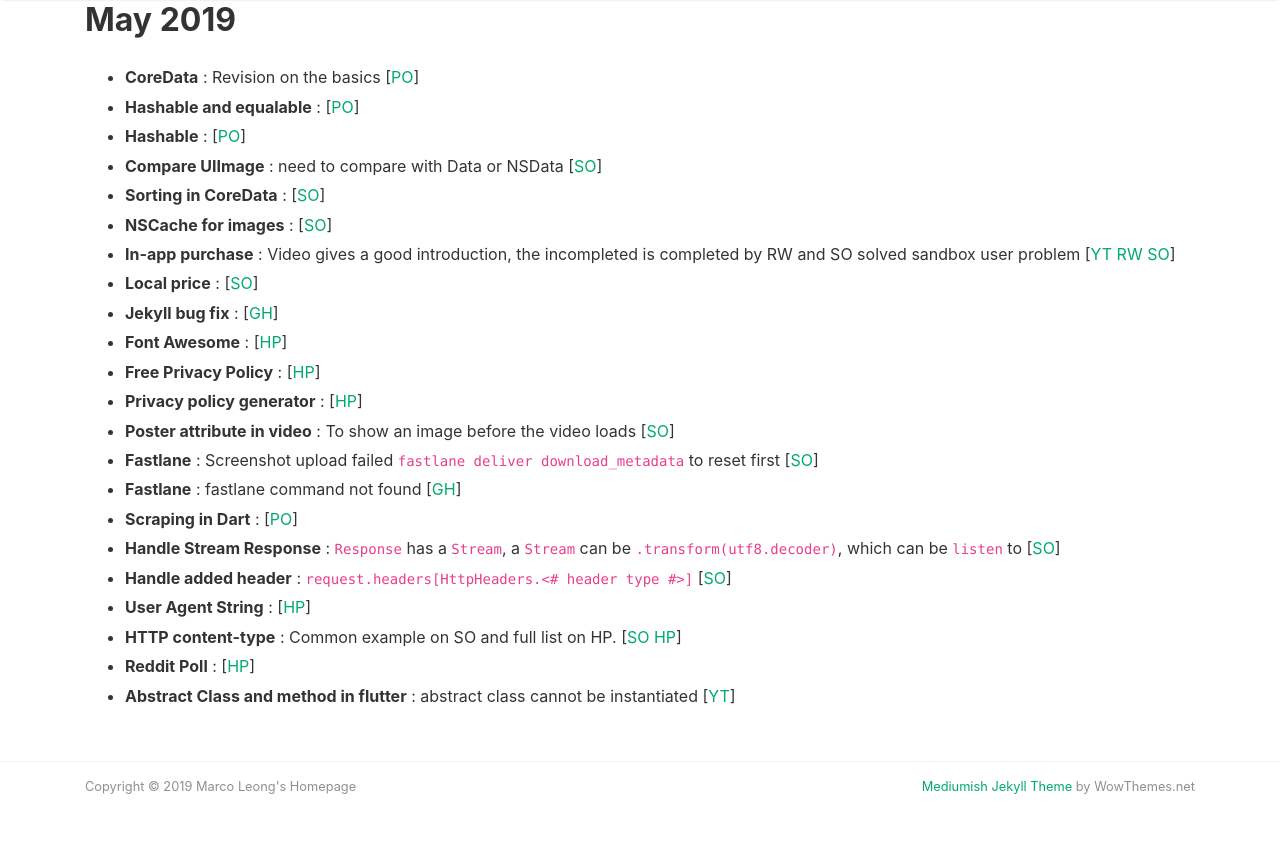
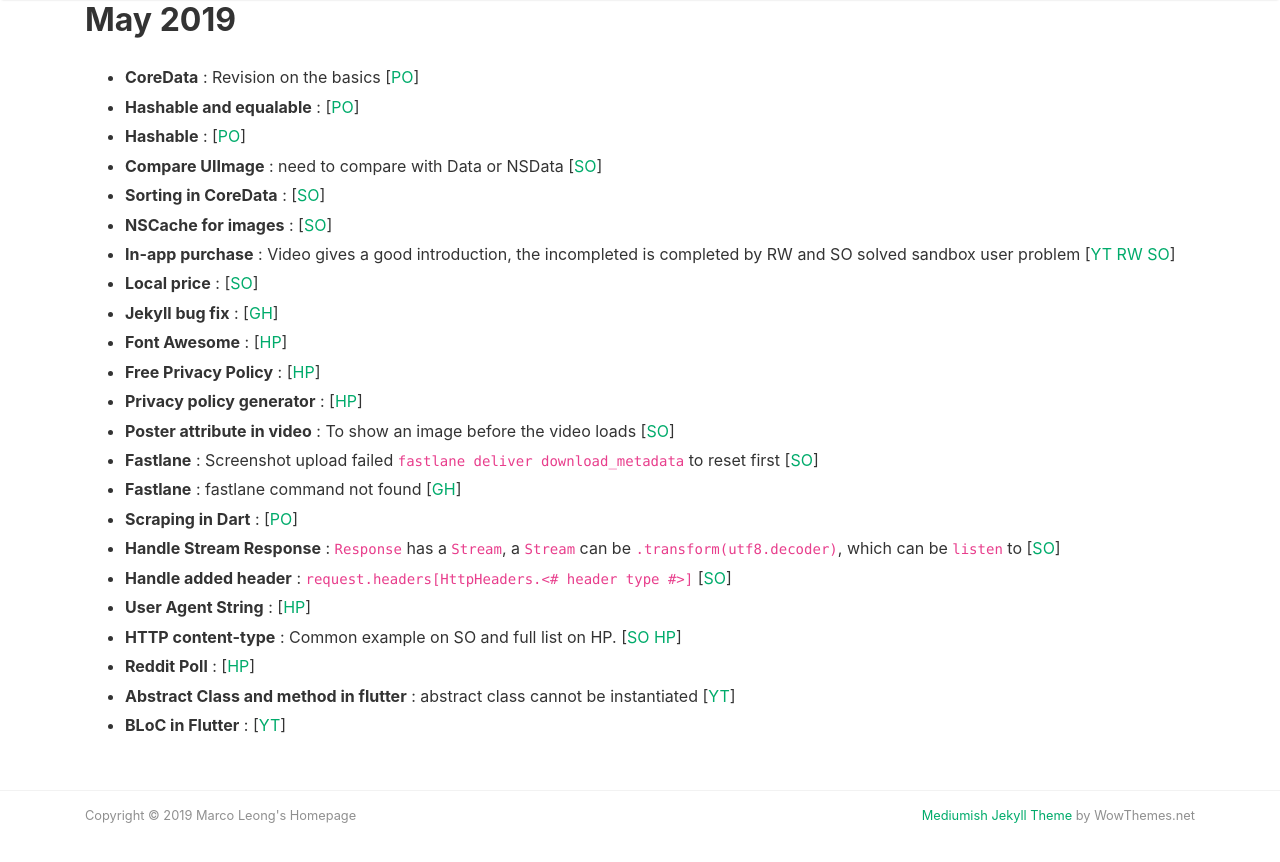
Before and after one commit to MarcoLeongDev/MarcoLeongDev.github.io, a Jekyll site: the page built from journey.md, in a window 1280 px wide and 900 px high, scrolled down 1421 px. Shown: the top 862 px of the window. Built offline with Jekyll 4.4.1, drawn with Linux system fonts in a browser that asks for light colours; nearby versions of some CDN libraries; our own code applies the rules of GitHub Pages for plain Markdown files.

Commit message:
Update journey.md

```diff
--- a/journey.md
+++ b/journey.md
@@ -45,6 +45,7 @@
 - **HTTP content-type** : Common example on SO and full list on HP. [[SO](https://stackoverflow.com/questions/23714383/what-are-all-the-possible-values-for-http-content-type-header) [HP](http://www.iana.org/assignments/media-types/media-types.xhtml)]
 - **Reddit Poll** : [[HP](http://redditpoll.com/)]
 - **Abstract Class and method in flutter** : abstract class cannot be instantiated [[YT](https://www.youtube.com/watch?v=cTp9cV-tB_E)]
+- **BLoC in Flutter** : [[YT](https://youtu.be/oxeYeMHVLII)]
 
 
 <!-- - <details><summary>App Auto landing page</summary> settled on auto landing <a href="https://github.com/emilbaehr/automatic-app-landing-page">[GH]</a></details> -->
```
